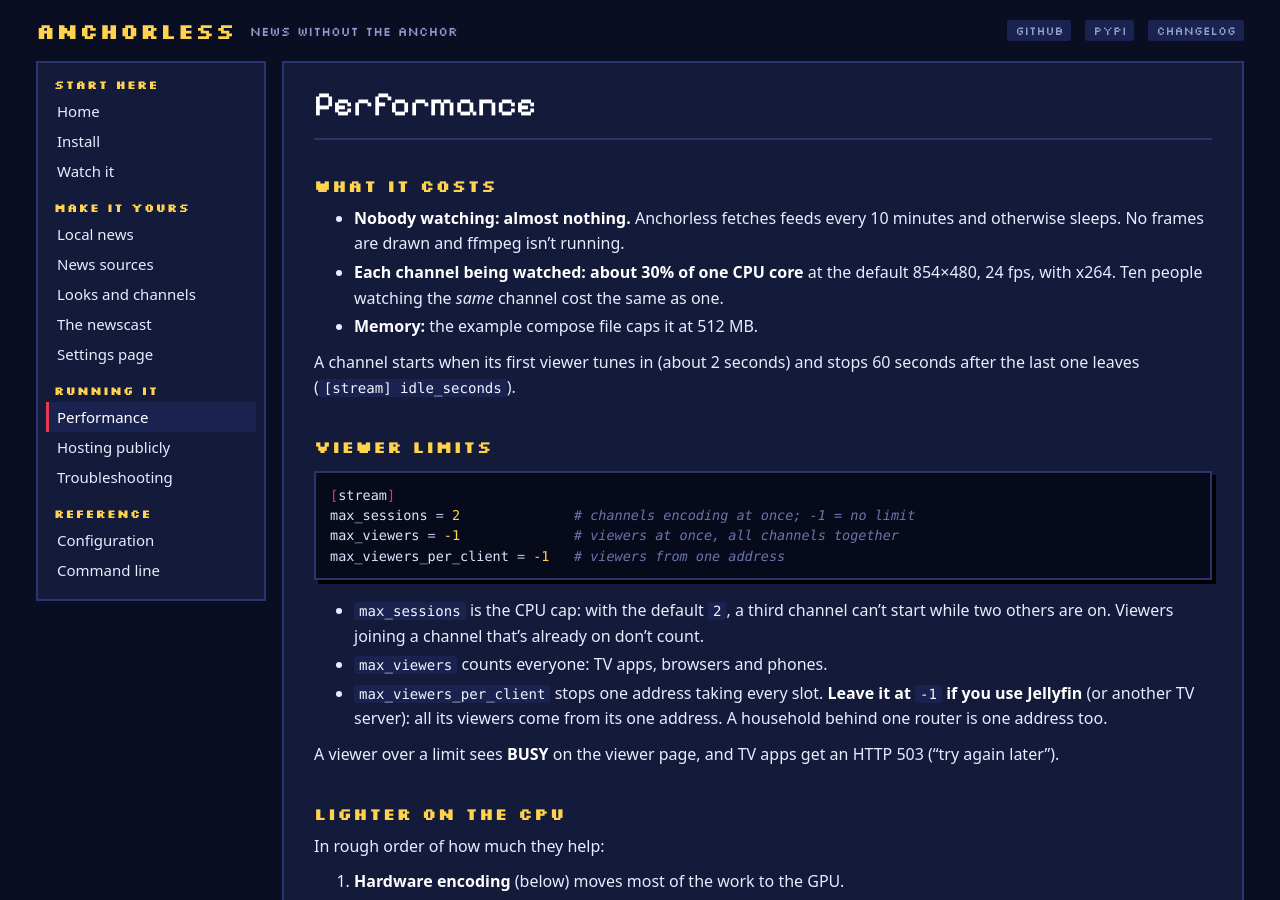
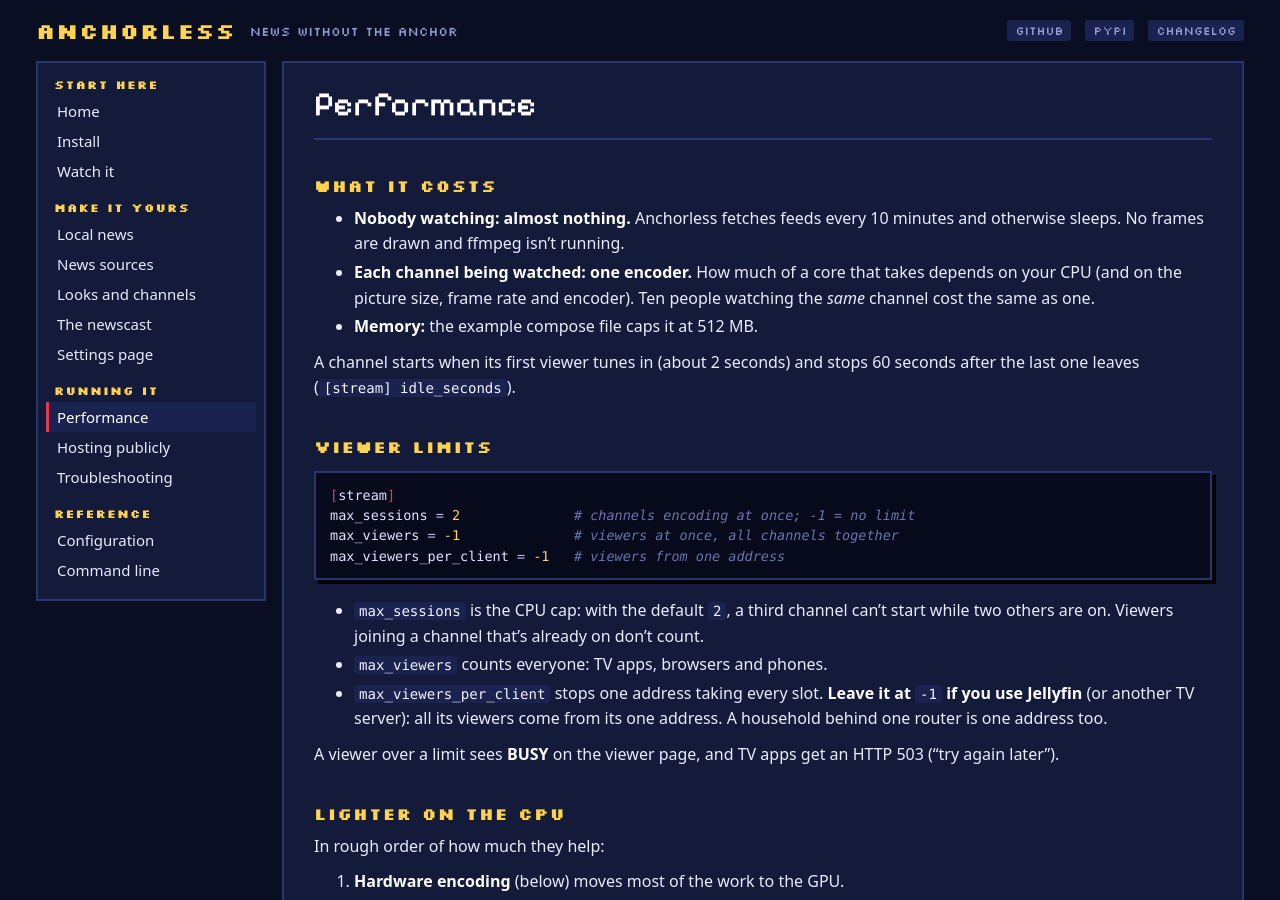
Before and after one commit to GabeBecker2048/anchorless, a Jekyll site: the page built from docs/performance.md, in a window 1280 px wide and 900 px high. Built offline with Jekyll 4.4.1, drawn with Linux system fonts in a browser that asks for light colours.

Commit message:
Docs: no CPU-share figure (it depends on the CPU)

```diff
--- a/docs/performance.md
+++ b/docs/performance.md
@@ -6,9 +6,9 @@ title: Performance
 
 - **Nobody watching: almost nothing.** Anchorless fetches feeds every 10
   minutes and otherwise sleeps. No frames are drawn and ffmpeg isn't running.
-- **Each channel being watched: about 30% of one CPU core** at the default
-  854×480, 24 fps, with x264. Ten people watching the *same* channel cost the
-  same as one.
+- **Each channel being watched: one encoder.** How much of a core that takes
+  depends on your CPU (and on the picture size, frame rate and encoder). Ten
+  people watching the *same* channel cost the same as one.
 - **Memory:** the example compose file caps it at 512 MB.
 
 A channel starts when its first viewer tunes in (about 2 seconds) and stops 60
```
Also changed, not shown: docs/channels.md (+1 -1 lines), docs/hosting-publicly.md (+2 -2 lines).
